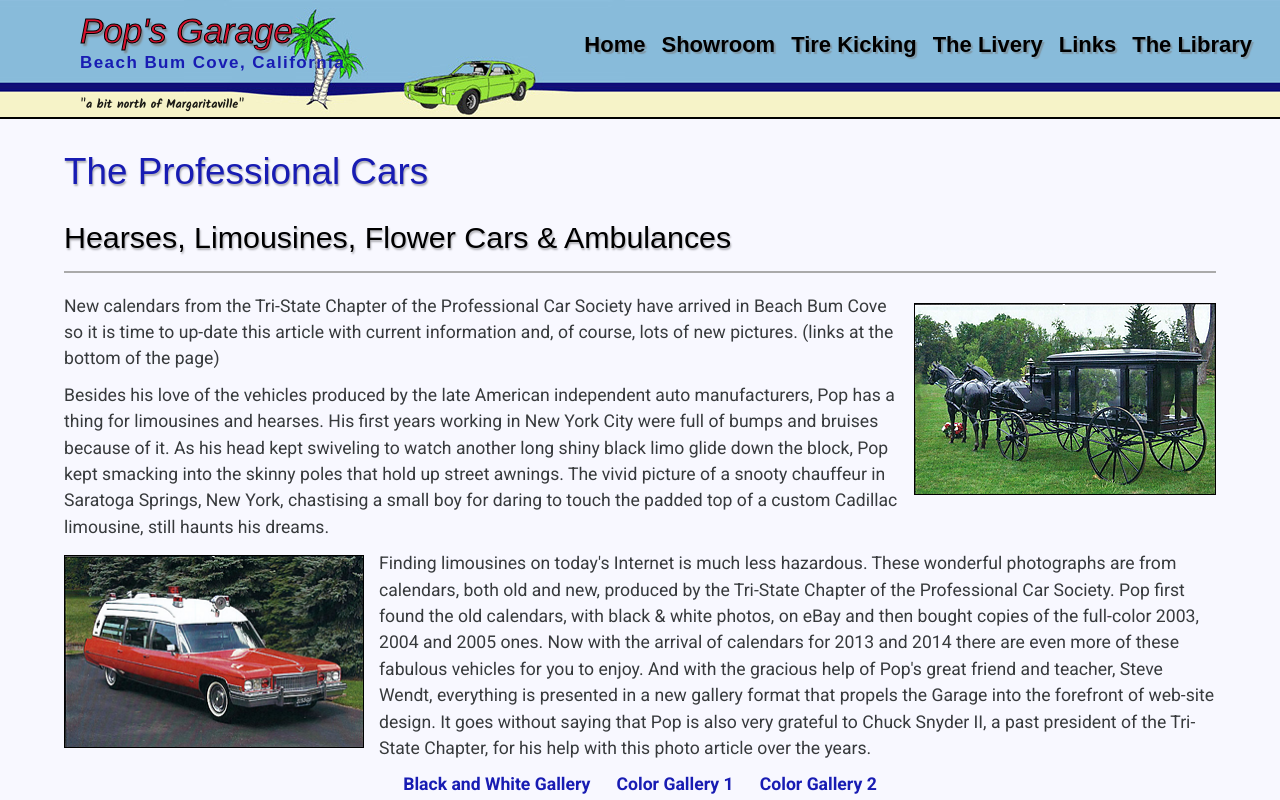
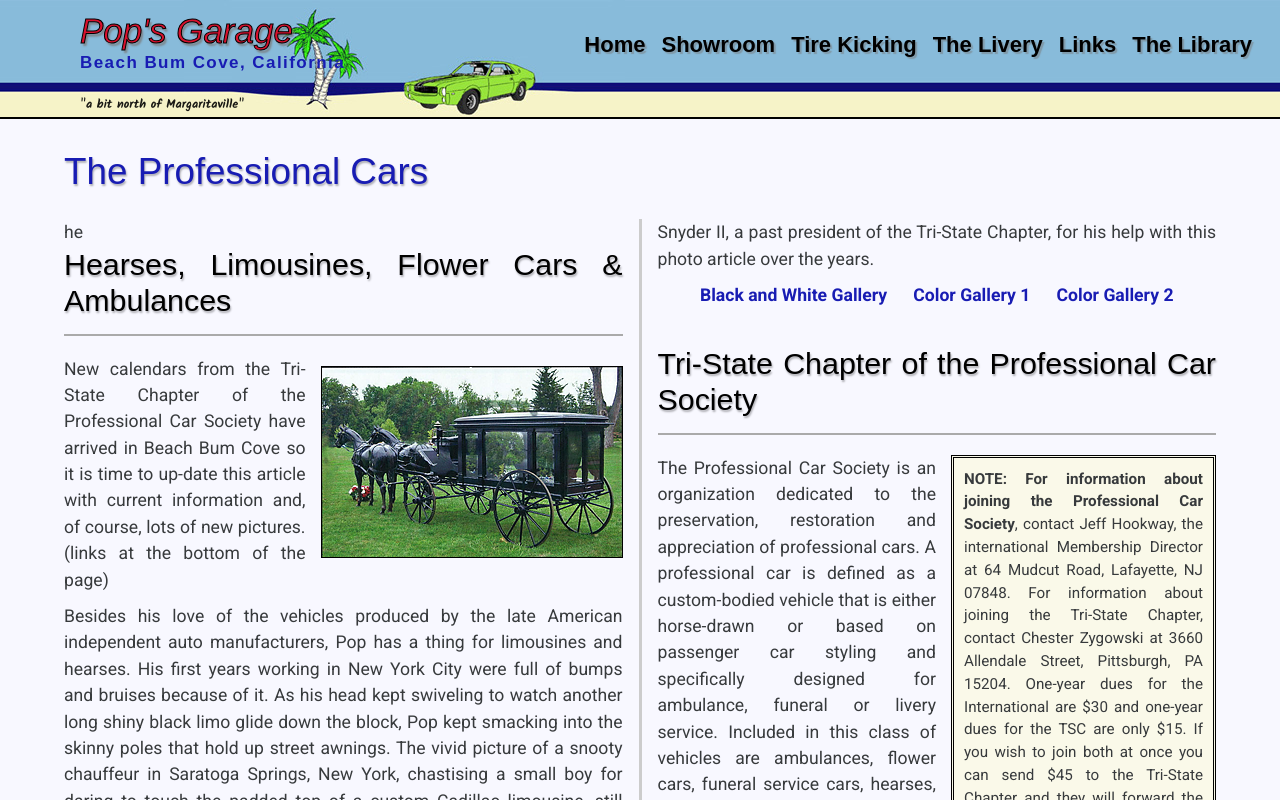
Before and after one commit to swendt57/popsgarage, a React (Create React App) app: page /livery/professional_cars in a window 1280 px wide. Shown: the top 800 px of the page. Built offline with nearby package versions, Linux system fonts and the light colour scheme; a web font is replaced by a local one.

Commit message:
Adjusted Story to hide the h2 tag in two column mode

```diff
--- a/src/assets/css/styles.css
+++ b/src/assets/css/styles.css
@@ -143,6 +143,10 @@ td.photo-caption-td {
     border-radius: 8px;
 }
 
+.two-column-hide {
+    display: none;
+}
+
 /* styles for tablet */
 @media (min-width: 768px) {
     body {
@@ -249,6 +253,10 @@ td.photo-caption-td {
         column-rule-style: solid;
         column-rule-color: #ccc;
         text-align: justify;
+    }
+
+    .two-column-hide {
+        display: none;
     }
 
     div.two-column #aside-container {
--- a/src/components/Story.js
+++ b/src/components/Story.js
@@ -9,8 +9,8 @@ const Story = props => {
             <h1>{props.page_heading}</h1>
 
         <div>
-            <h2>{props.page_subheading}</h2>
-            <hr/>
+            <h2 className="two-column-hide">{props.page_subheading}</h2>
+            <hr className="two-column-hide"/>
             {props.text}
         </div>
         </section>
--- a/src/containers/MetropolitanStory.js
+++ b/src/containers/MetropolitanStory.js
@@ -11,7 +11,7 @@ const MetropolitanStory = () => {
 
     const mainText =
         <React.Fragment>
-            <div>
+            <div className="two-column">
                 <p><a href={window.location.origin + '/assets/galleries/metro_gallery/index.html'}><img src={window.location.origin + '/assets/images/features/metro/metro2-small.jpg'} className="feature-img" alt="Drawing of a Metropolitan"/></a>The Metropolitan was designed by William J. Flajole, for Nash Motor Division of Nash-Kelvinator Corporation in the United States. Built by Austin Motor Company of Birmingham, England, production began in October of 1953 and the first cars arrived in North America in December. The cars were built and marketed as Nash then, and later as Hudson Metropolitans as well, after the two companies merged as American Motors Corporation in 1954.</p>
 
                 <p>There were two Metro models - a convertible and hardtop convertible. They were initially equipped with an Austin 1200cc engine, but in 1956 the motor was changed to1500cc. In the same year, the grill was changed along with the front hood. Chrome molding was added to the sides, along with a stylish two-tone paint scheme. The new Metropolitan was referred to as the 1500, evidently an unofficial model name, although it did appear in all advertisements of the era.</p>
--- a/src/containers/ProfessionalCars.js
+++ b/src/containers/ProfessionalCars.js
@@ -5,7 +5,10 @@ const ProfessionalCars = () => {
 
     const mainText =
         <React.Fragment>
-            <div>
+            <div className="two-column">he
+
+                <h2 className="one-column-hide">Hearses, Limousines, Flower Cars & Ambulances</h2>
+                <hr className="one-column-hide"/>
 
                 <p><img src={window.location.origin + '/assets/images/features/professional_cars/horse_drawn_hearse.png'} className="feature-img" alt="Close-up of the right headlight"/>New calendars from the Tri-State Chapter of the Professional Car Society have arrived in Beach Bum Cove so it is time to up-date this article with current information and, of course, lots of new pictures. (links at the bottom of the page)</p>
 
@@ -20,6 +23,7 @@ const ProfessionalCars = () => {
                 <h2>Tri-State Chapter of the Professional Car Society</h2>
                 <hr/>
 
+
                 <div id="aside-container"><aside><p><strong>NOTE: For information about joining the Professional Car Society</strong>, contact Jeff Hookway, the international Membership Director at 64 Mudcut Road, Lafayette, NJ 07848. For information about joining the Tri-State Chapter, contact Chester Zygowski at 3660 Allendale Street, Pittsburgh, PA 15204. One-year dues for the International are $30 and one-year dues for the TSC are only $15. If you wish to join both at once you can send $45 to the Tri-State Chapter and they will forward the payment to the International.</p>
 
                     <p>The group is always looking for photos to feature in future calendars. If you have a car that you would like to see in their calendar in the future or for information on purchasing calendars contact Chuck Snyder II, TCS PCS, 309 N. Keel Ridge Road, Hermitage, PA 16148.</p></aside></div>
@@ -29,6 +33,7 @@ const ProfessionalCars = () => {
                 <p>The Tri-State Chapter (TSC) covers Western Pennsylvania, West Virginia and Western New York but has members from other areas as well. It was granted a charter by the National Board of the Society in January of 1990. The chapter produces a quarterly publication called The Livery, an eight page color newsletter covering club events and member's cars, and providing interesting facts and information on professional cars in general.</p>
 
                 <p>Some of the members even hail from as far away as California where Beach Bum Cove is located…Pop lives in the Cove now but he was raised in Upstate New York. For information on how to join this fantastic group please see the sidebar.</p>
+
 
             </div>
         </React.Fragment>
```
